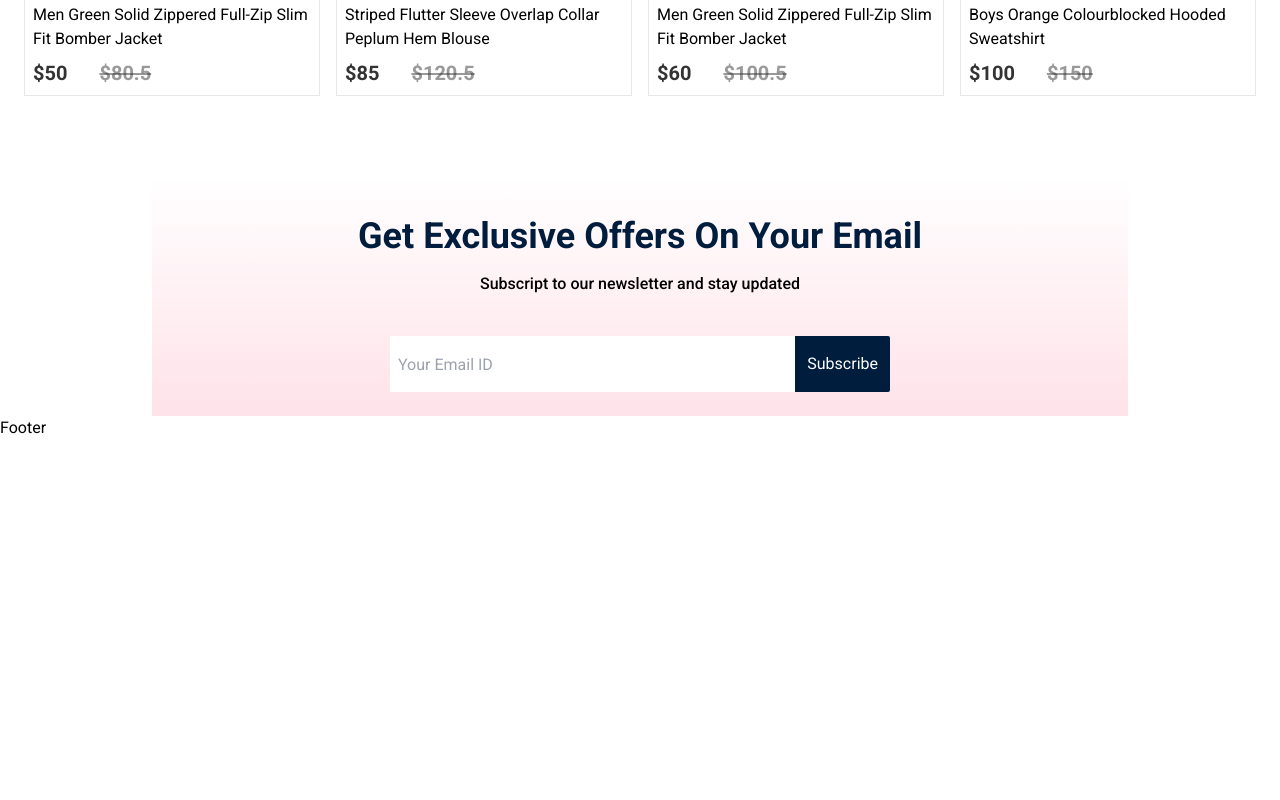
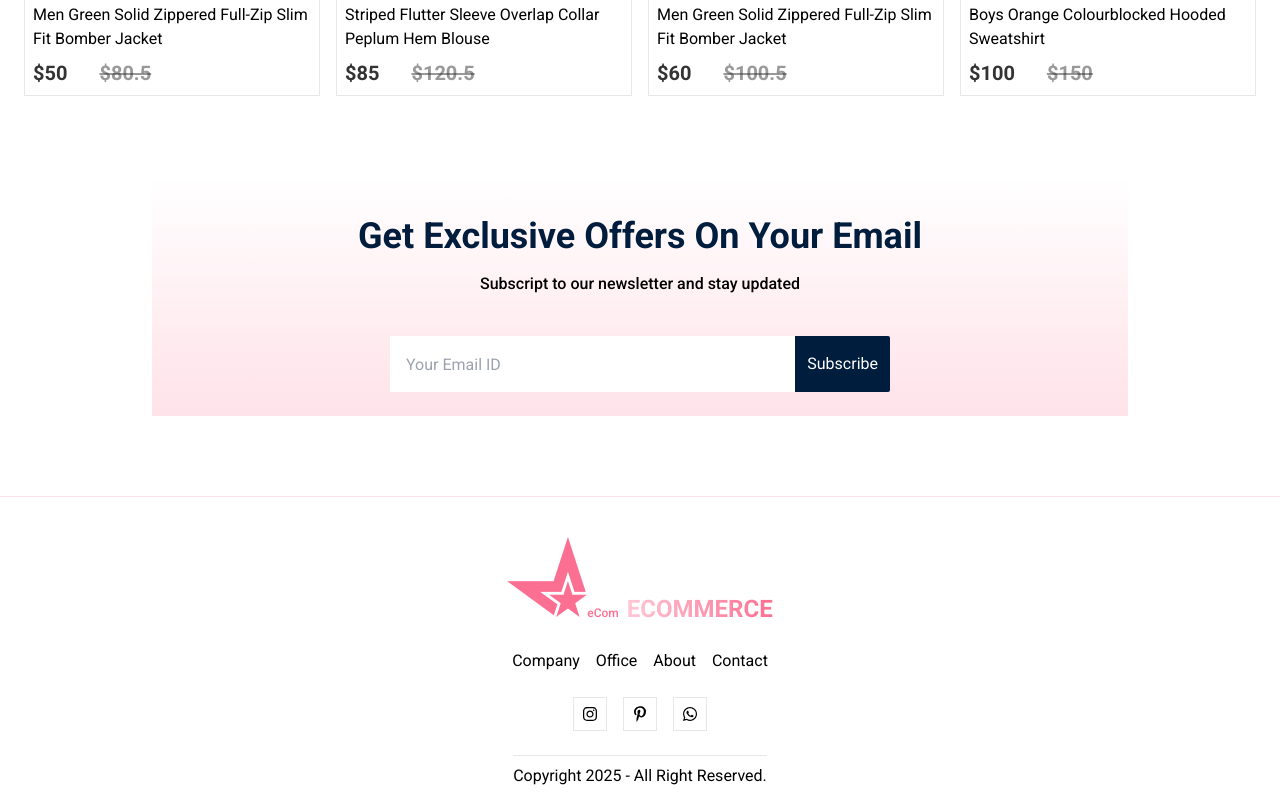
Before and after one commit to ebrahim-2030/react-tailwind-ecom-website, a React (Vite) app: page / in a window 1280 px wide. Shown: the part 3129-3929 px from the top of the page. Before the commit the page ends 3569 px from the top, so only its background shows below. Built offline with nearby package versions, Linux system fonts and the light colour scheme.

Commit message:
feat: create Footer component and complete Shop page

```diff
--- a/src/components/Footer.jsx
+++ b/src/components/Footer.jsx
@@ -1,9 +1,52 @@
-import React from 'react'
+import { Link } from "react-router-dom";
+import logo from "../assets/logo.png";
+import { FaInstagram } from "react-icons/fa6";
+import { FaPinterestP, FaWhatsapp } from "react-icons/fa";
 
 const Footer = () => {
   return (
-    <div>Footer</div>
-  )
-}
+    <div className="mt-12 md:mt-20 md:px-6 border-t border-light-brand border-opacity-25 flex flex-col items-center pt-10 pb-3 ">
+      <div className="flex items-end gap-2 ">
+        <div className="flex items-end">
+          <img className="h-12 md:h-20 w-12 md:w-20  " src={logo} alt="logo" />
+          <span className="text-xs font-medium text-brand -mb-1">eCom</span>
+        </div>
+        <h2 className="text-2xl font-bold bg-gradient-to-r from-light-brand/50 to-brand bg-clip-text text-transparent uppercase -mb-2">
+          ecommerce
+        </h2>
+      </div>
 
-export default Footer
+      <ul className="flex gap-4 mt-8">
+        <li className="hover:text-brand">
+          <Link>Company</Link>
+        </li>
+
+        <li className="hover:text-brand">
+          <Link>Office</Link>
+        </li>
+        <li className="hover:text-brand">
+          <Link>About</Link>
+        </li>
+        <li className="hover:text-brand">
+          <Link>Contact</Link>
+        </li>
+      </ul>
+      <div className="flex items-center my-6 gap-4">
+        <div className="border p-2">
+          <FaInstagram />
+        </div>
+        <div className="border p-2">
+          <FaPinterestP />
+        </div>
+        <div className="border p-2">
+          <FaWhatsapp />
+        </div>
+      </div>
+      <div className="border-t  pt-2 border-opacity-50">
+        <p> Copyright 2025 - All Right Reserved.</p>
+      </div>
+    </div>
+  );
+};
+
+export default Footer;
--- a/src/components/Newsletter.jsx
+++ b/src/components/Newsletter.jsx
@@ -3,6 +3,8 @@ import React from "react";
 const Newsletter = () => {
   return (
     <div className="bg-gradient-to-t from-brand/20 to-white flex flex-col  items-center pt-10 pb-6 px-4">
+
+      {/* heading section */}
       <div className="flex flex-col  items-center">
         <h2 className="text-3xl  lg:text-4xl text-custom-blue mb-4 font-bold text-center leading-10 ">
           Get Exclusive Offers On Your Email
@@ -11,13 +13,16 @@ const Newsletter = () => {
           Subscript to our newsletter and stay updated
         </p>
       </div>
+
+      {/* form section */}
       <form className="flex items-center mt-10 w-full max-w-[500px] bg-custom-blue h-12 rounded-sm md:h-14">
         <input
-          className="h-full flex-1 px-2 border-none outline-none"
-          type="emial"
+          className="h-full flex-1 pl-4 pr-2 border-none outline-none"
+          type="email"
           name="email"
           placeholder="Your Email ID"
         />
+        {/* submit button */}
         <button className="text-white flex justify-center items-center text-center h-full px-3">
           Subscribe
         </button>
```
Also changed, not shown: src/components/Offers.jsx (+8 -1 lines).
